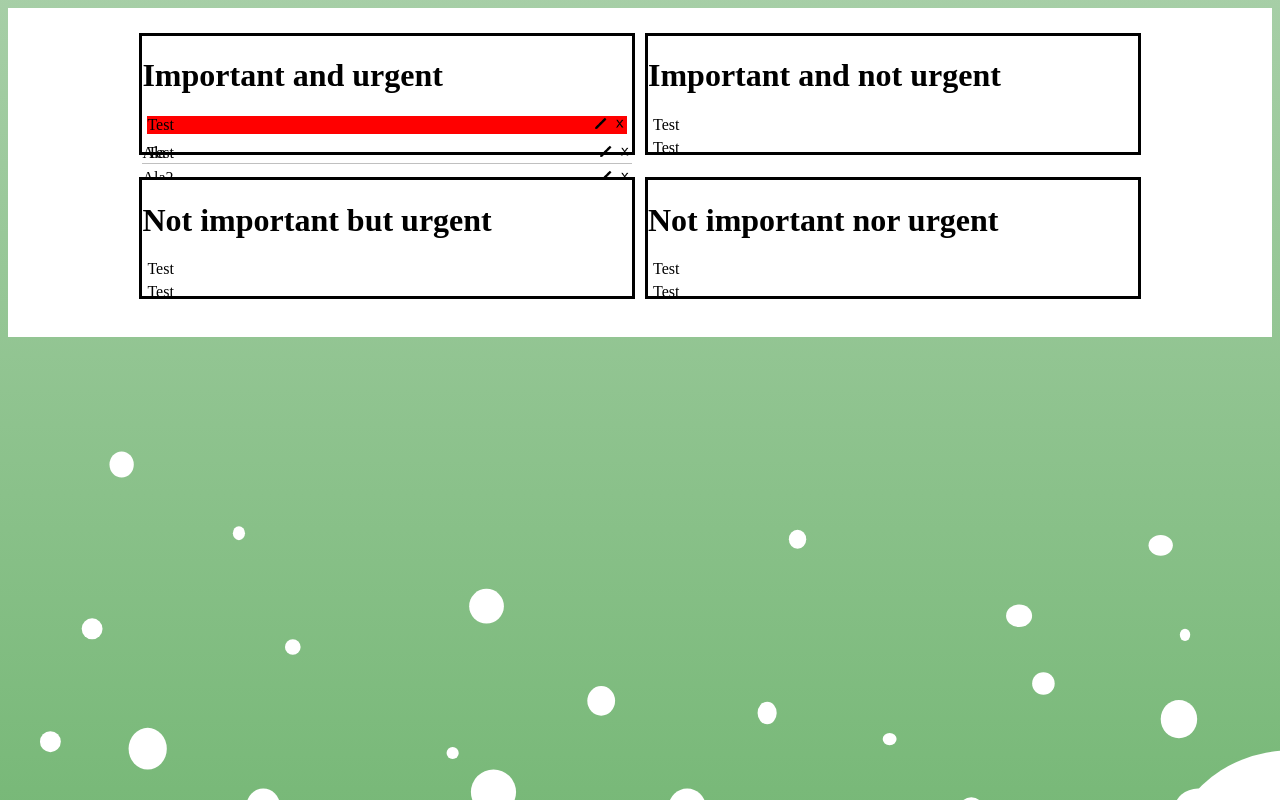
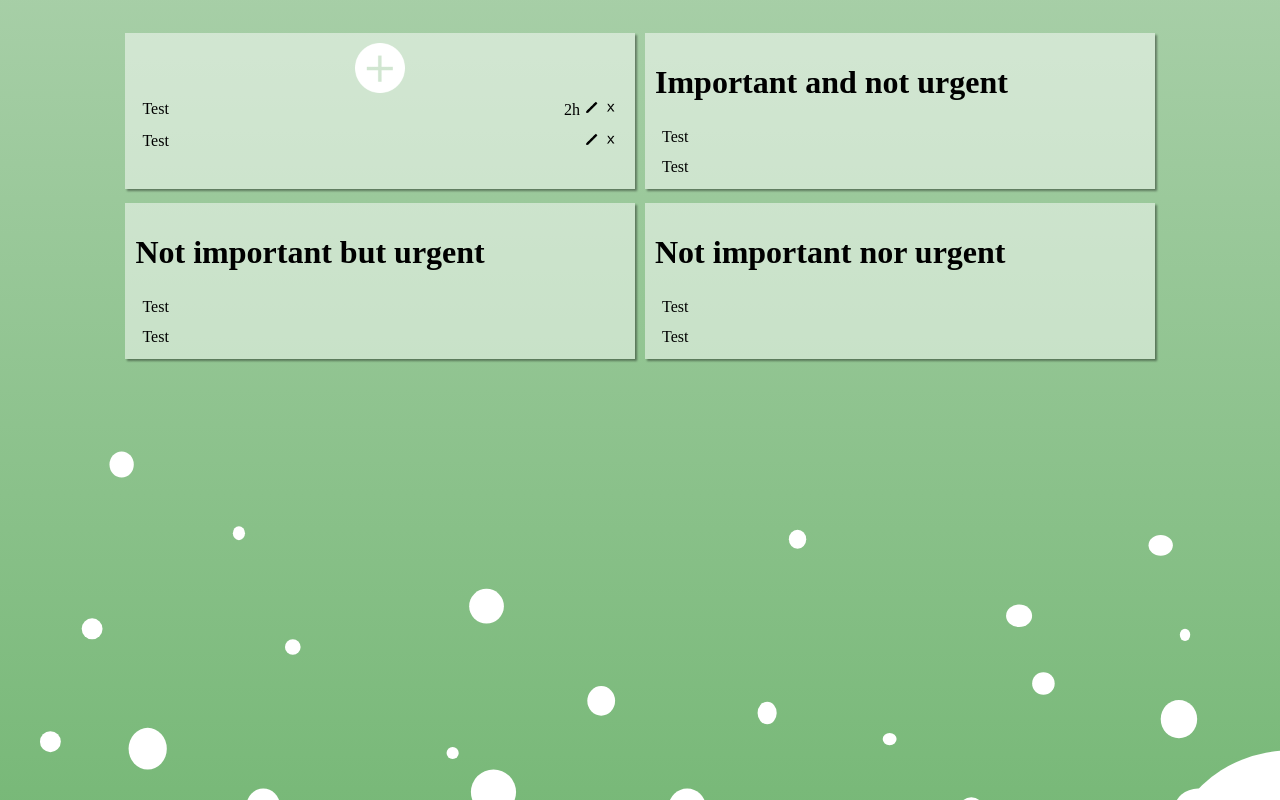
Before and after one commit to michaelKurowski/tasker, a plain HTML site: page src/client/index.html in a window 1280 px wide. Drawn offline with Linux system fonts and the light colour scheme.

Commit message:
Better visuals. Tasks adding, removing and getting.
New asset:
 	new file:   src/client/assets/add.png

Visuals:
 	modified:   src/client/index.html

added taskManager object with .list .addTask() .deleteTask() .getTasksByCategory() .renderTasks(). Finished task prototype
 	modified:   src/client/libs/api.js

CSS changes:
 	modified:   src/client/theme.css

```diff
--- a/src/client/index.html
+++ b/src/client/index.html
@@ -16,10 +16,35 @@
 		</form>
 	</div>
 -->
-	<div id="taskerPanel" class="guiPanel">
+	<div id="taskerPanel" class="guiPanel transparent">
 
 		<div id="importantAndUrgent" class="redAlerts tasksContainer">
-			<h1>Important and urgent</h1>
+
+			<div class="flex flexJustifyCenter"> <img src="assets/add.png" width="50px" height="50px" onClick="tasksManager.addTask(prompt('Title'), prompt('Urgency'), prompt('Importance'))"></img></div>
+			<div class="tasksList">
+				<div class="alertWrapper">
+					<div class="alert">Test
+						<div class="alertButtons">
+							<span>2h</span>
+							<img src="assets/edit.png" width="15px" height="15px"></img>
+							<img src="assets/delete.png" width="15px" height="15px"></img>
+						</div>
+					</div>
+					<div class="history flex column">
+						<div class="historyRecord">Ala
+							<div class="alertButtons">
+								<img src="assets/edit.png" width="15px" height="15px"></img>
+								<img src="assets/delete.png" width="15px" height="15px"></img>
+							</div>
+						</div>
+						<div class="historyRecord">Ala2
+							<div class="alertButtons">
+								<img src="assets/edit.png" width="15px" height="15px"></img>
+								<img src="assets/delete.png" width="15px" height="15px"></img>
+							</div>
+						</div>
+					</div>
+				</div>
 				<div class="alertWrapper">
 					<div class="alert">Test
 						<div class="alertButtons">
@@ -42,7 +67,7 @@
 						</div>
 					</div>
 				</div>
-			<div class="alert">Test</div>
+			</div>
 		</div>
 		<div id="importantAndNotUrgent" class="orangeAlerts tasksContainer">
 			<h1>Important and not urgent</h1>
--- a/src/client/libs/api.js
+++ b/src/client/libs/api.js
@@ -1,16 +1,66 @@
+var tasksManager = {
+	list: [],
+	addTask: function (title, urgency, importance, deadline) {
+		this.list.push( createTask(title, urgency, importance, deadline) )
+	},//tasksManager.addTask("Dupa", 1, 1)
+	deleteTask: function(id) {
+		delete this.list[id]
+	},
+	getTasksByCategory: function (category) {
+		return this.list.filter( function (element) {
+			var alertCategory =
+				(element.urgency === 1 && element.importance === 1) ? 1 :
+				(element.urgency === 2 && element.importance === 1) ? 2 :
+				(element.urgency === 1 && element.importance === 2) ? 3 :
+				4
+			return alertCategory === category
+		})
+	},
+	renderTasks: function (tasksCategory) {
+		var html = ''
+		var listOfTasks = this.getTasksByCategory(tasksCategory)
+		listOfTasks.forEach( function (task) {
+			html += '<div class="alertWrapper"><div class="alert">'
+			html += task.title
+			html += '<div class="alertButtons"><span>'
+			html += '2h'
+			html += '</span><img src="assets/edit.png" width="15px" height="15px"></img><img src="assets/delete.png" width="15px" height="15px"></img></div></div>'
+			html += '<div class="history flex column">'
+			task.history.forEach( function (historyRecord) {
+				html += '<div class="historyRecord">'
+				html += historyRecord.title
+				html += '<div class="alertButtons"><img src="assets/edit.png" width="15px" height="15px"></img><img src="assets/delete.png" width="15px" height="15px"></img></div>'
+			})
+			html += '</div>'
+
+		})
+		return html
+	}
+}
+
+
 function api(){
 	screens = {}
 	screens.login = document.getElementById('loginPanel')
 	screens.tasker = document.getElementById('taskerPanel')
+
+
 
 }
 function login() {
 	moveToScreen(screens.login, screens.tasker)
 }
 
-function createTask() {
+function createTask(title, urgency, importance, deadline) {
+	deadline = deadline || 0
+	var newTask = Object.create(task)
+	newTask.title = title
+	newTask.urgency = urgency
+	newTask.importance = importance
+	newTask.deadline = deadline
+	return newTask
+}
 
-}
 
 var task = {
 	title: '',
@@ -23,9 +73,6 @@ var task = {
 		newHistoryRecord.title = name
 		newHistoryRecord.timestamp = new Date().getTime()
 		this.history.push(newHistoryRecord)
-	},
-	delete: function () {
-
 	}
 }
 
--- a/src/client/theme.css
+++ b/src/client/theme.css
@@ -22,7 +22,6 @@ button {
 	background-color: white;
 	padding: 20px;
     animation-duration: 1s;
-
 }
 .flex {
 	display: flex;
@@ -42,6 +41,9 @@ button {
 .switchable {
 
 }
+.transparent {
+	background-color: rgba(0,0,0,0)
+}
 
 /*--------------------------------TASKS VIEW--------------------------------*/
 
@@ -51,40 +53,51 @@ button {
 	justify-content: center;
 }
 .tasksContainer {
+	/*
 	border-style: solid;
+	border-width: 2px;
+	*/
+	padding: 10px;
 	width: 40%;
 	height: 40%;
+	background-color: rgba(255,255,255,0.5);
 	margin: 4%;
-	background-color: white;
 	margin: 5px;
 	flex-wrap: wrap;
 	justify-content: center;
+	box-shadow: 2px 2px 2px rgba(0,0,0,0.4);
+
 }
 
-.redAlerts > div > .alert {
+.red {
 	background-color: red;
 }
-.orangeAlerts > div > .alert {
+.orange {
 	background-color: orange;
 }
-.yellowAlerts > div > .alert {
+.yellow {
 	background-color: yellow;
 }
-.greenAlerts > div > .alert {
+.green {
 	background-color: green;
 }
 
 .alert {
-	margin: 5px;
+	margin: 2px;
+	padding: 5px;
+	align-items: center;
+	border-radius: 6px;
 }
 
 
 /* TODO: Enrolling history Records*/
 .alertWrapper:hover > .history {
-	height: 200px;
+	max-height: 100%;
 }
 .history {
-	height: 0px;
+	max-height: 0px;
+	overflow: hidden;
+	transition: 1s;
 }
 
 
@@ -97,6 +110,7 @@ button {
 	border-width: 1px;
 	border-color: silver;
 	margin-top: 5px;
+	padding: 5px;
 
 }
 
```
Also changed, not shown: src/client/assets/add.png (added). Lines whose indentation alone changed are shown as unchanged.
